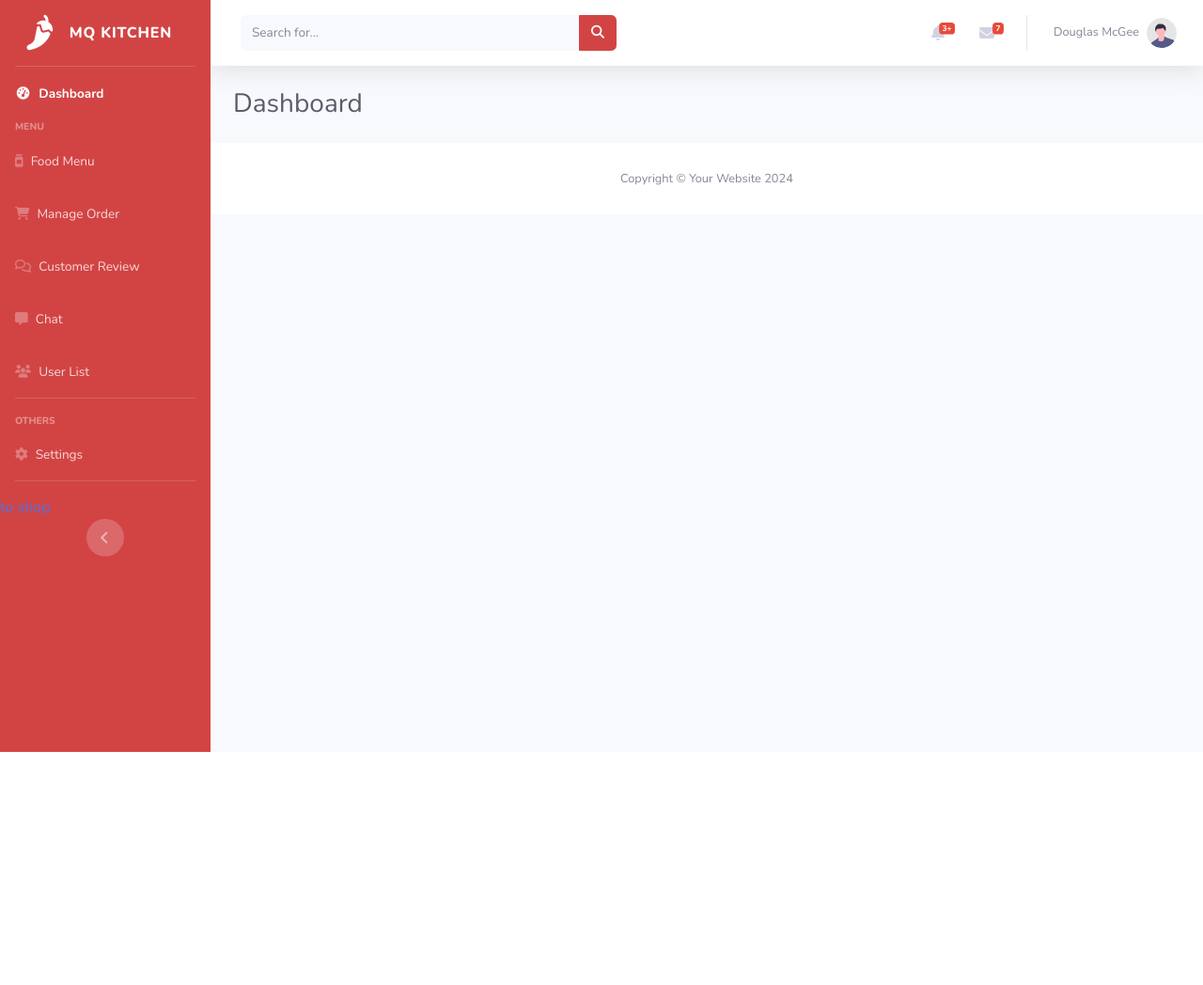
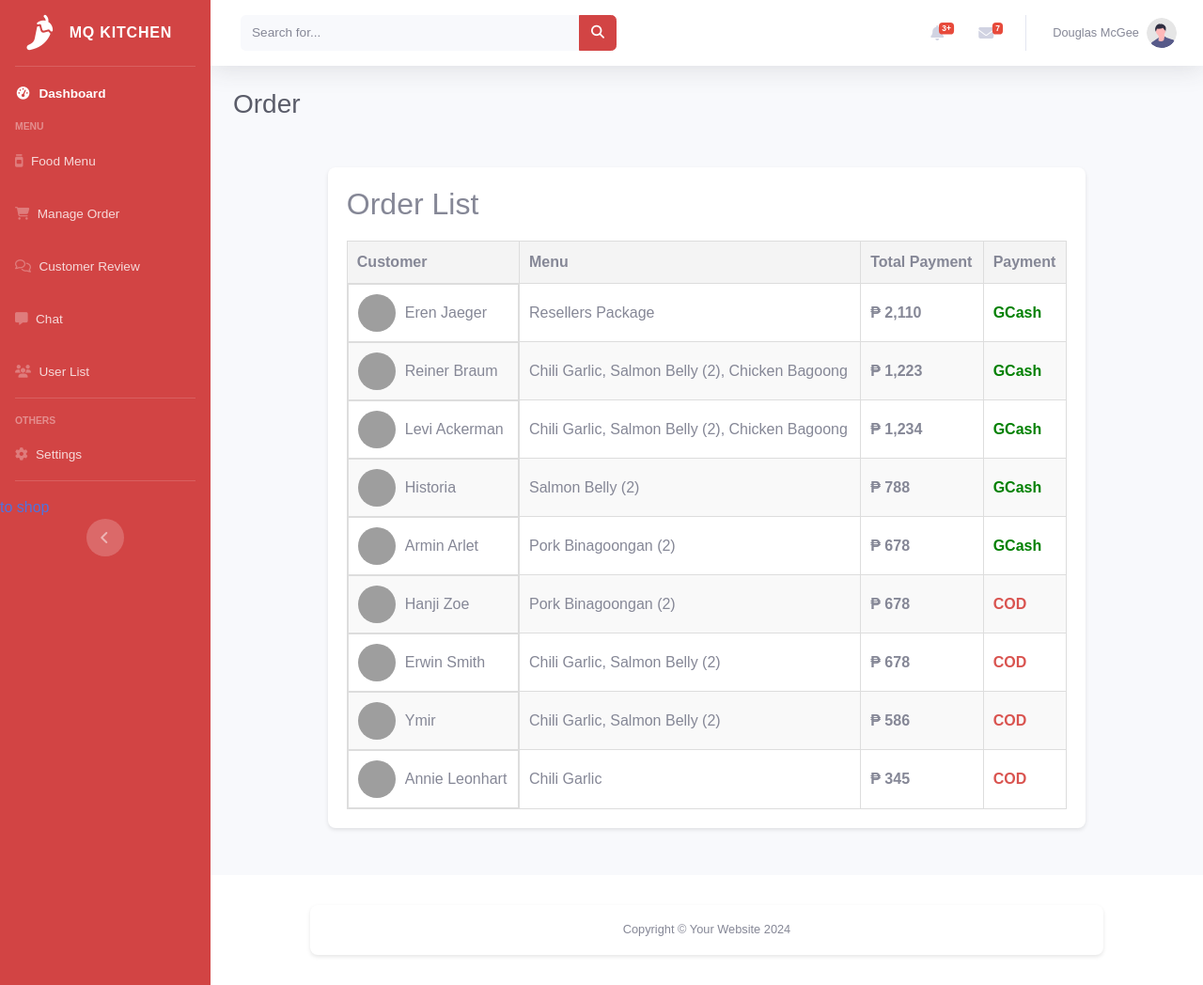
Before and after one commit to Randallace05/MQ, a PHP site: page /system/admin_page/orders/orders.php in a window 1280 px wide. Shown: the whole page at 94% size. Before the commit the page ends 800 px from the top, so only its background shows below. Run offline with PHP 8.4, Linux system fonts and the light colour scheme; some libraries are stand-ins or nearby versions; grey boxes are pictures that could not be loaded.

Commit message:
Order list

```diff
--- a/admin_page/orders/orders.php
+++ b/admin_page/orders/orders.php
@@ -21,6 +21,108 @@
     <link href="../dashboard/css/sb-admin-2.min.css" rel="stylesheet">
     <link rel="stylesheet" href="https://cdnjs.cloudflare.com/ajax/libs/font-awesome/6.6.0/css/all.min.css" integrity="sha512-Kc323vGBEqzTmouAECnVceyQqyqdsSiqLQISBL29aUW4U/M7pSPA/gEUZQqv1cwx4OnYxTxve5UMg5GT6L4JJg==" crossorigin="anonymous" referrerpolicy="no-referrer" />
 
+
+    <style>
+        body {
+            font-family: Arial, sans-serif;
+            background-color: #f4f4f4;
+            margin: 0;
+            padding: 0;
+        }
+
+        .container {
+            width: 80%;
+            margin: 50px auto;
+            background-color: #fff;
+            padding: 20px;
+            border-radius: 8px;
+            box-shadow: 0 2px 4px rgba(0, 0, 0, 0.1);
+        }
+
+        .menu {
+            width: 200px;
+            float: left;
+            margin-right: 20px;
+        }
+
+        .menu ul {
+            list-style-type: none;
+            padding: 0;
+        }
+
+        .menu ul li {
+            margin: 10px 0;
+        }
+
+        .menu ul li a {
+            text-decoration: none;
+            color: #333;
+            font-weight: bold;
+            display: block;
+            padding: 10px;
+            background-color: #f8f8f8;
+            border-radius: 4px;
+            transition: background-color 0.3s;
+        }
+
+        .menu ul li a:hover {
+            background-color: #e8e8e8;
+        }
+
+        table {
+            width: 100%;
+            border-collapse: collapse;
+            margin-top: 20px;
+        }
+
+        table, th, td {
+            border: 1px solid #ddd;
+        }
+
+        th, td {
+            padding: 10px;
+            text-align: left;
+        }
+
+        th {
+            background-color: #f4f4f4;
+        }
+
+        tr:nth-child(even) {
+            background-color: #f9f9f9;
+        }
+
+        tr:hover {
+            background-color: #f1f1f1;
+        }
+
+        .profile-pic {
+            width: 40px;
+            height: 40px;
+            border-radius: 50%;
+            vertical-align: middle;
+            margin-right: 10px;
+        }
+
+        .customer-name {
+            display: flex;
+            align-items: center;
+        }
+
+        .total {
+            font-weight: bold;
+        }
+
+        .payment-gcash {
+            color: green;
+            font-weight: bold;
+        }
+
+        .payment-cod {
+            color: #d9534f;
+            font-weight: bold;
+        }
+    </style>
 </head>
 
 <body id="page-top">
@@ -47,17 +149,97 @@
 
                     <!-- Page Heading -->
                     <div class="d-sm-flex align-items-center justify-content-between mb-4">
-                        <h1 class="h3 mb-0 text-gray-800">Dashboard</h1>
+                        <h1 class="h3 mb-0 text-gray-800">Order</h1>
                     </div>
 
-                    <!-- Content Row -->
-                    <div class="row">
+                    <div class="container">
+        <h2>Order List</h2>
+        <table>
+            <thead>
+                <tr>
+                    <th>Customer</th>
+                    <th>Menu</th>
+                    <th>Total Payment</th>
+                    <th>Payment</th>
+                </tr>
+            </thead>
+            <tbody>
+                <tr>
+                    <td class="customer-name">
+                        <img src="eren.png" alt="Eren" class="profile-pic"> Eren Jaeger
+                    </td>
+                    <td>Resellers Package</td>
+                    <td class="total">₱ 2,110</td>
+                    <td class="payment-gcash">GCash</td>
+                </tr>
+                <tr>
+                    <td class="customer-name">
+                        <img src="reiner.png" alt="Reiner" class="profile-pic"> Reiner Braum
+                    </td>
+                    <td>Chili Garlic, Salmon Belly (2), Chicken Bagoong</td>
+                    <td class="total">₱ 1,223</td>
+                    <td class="payment-gcash">GCash</td>
+                </tr>
+                <tr>
+                    <td class="customer-name">
+                        <img src="levi.png" alt="Levi" class="profile-pic"> Levi Ackerman
+                    </td>
+                    <td>Chili Garlic, Salmon Belly (2), Chicken Bagoong</td>
+                    <td class="total">₱ 1,234</td>
+                    <td class="payment-gcash">GCash</td>
+                </tr>
+                <tr>
+                    <td class="customer-name">
+                        <img src="historia.png" alt="Historia" class="profile-pic"> Historia
+                    </td>
+                    <td>Salmon Belly (2)</td>
+                    <td class="total">₱ 788</td>
+                    <td class="payment-gcash">GCash</td>
+                </tr>
+                <tr>
+                    <td class="customer-name">
+                        <img src="armin.png" alt="Armin" class="profile-pic"> Armin Arlet
+                    </td>
+                    <td>Pork Binagoongan (2)</td>
+                    <td class="total">₱ 678</td>
+                    <td class="payment-gcash">GCash</td>
+                </tr>
+                <tr>
+                    <td class="customer-name">
+                        <img src="hanji.png" alt="Hanji" class="profile-pic"> Hanji Zoe
+                    </td>
+                    <td>Pork Binagoongan (2)</td>
+                    <td class="total">₱ 678</td>
+                    <td class="payment-cod">COD</td>
+                </tr>
+                <tr>
+                    <td class="customer-name">
+                        <img src="erwin.png" alt="Erwin" class="profile-pic"> Erwin Smith
+                    </td>
+                    <td>Chili Garlic, Salmon Belly (2)</td>
+                    <td class="total">₱ 678</td>
+                    <td class="payment-cod">COD</td>
+                </tr>
+                <tr>
+                    <td class="customer-name">
+                        <img src="ymir.png" alt="Ymir" class="profile-pic"> Ymir
+                    </td>
+                    <td>Chili Garlic, Salmon Belly (2)</td>
+                    <td class="total">₱ 586</td>
+                    <td class="payment-cod">COD</td>
+                </tr>
+                <tr>
+                    <td class="customer-name">
+                        <img src="annie.png" alt="Annie" class="profile-pic"> Annie Leonhart
+                    </td>
+                    <td>Chili Garlic</td>
+                    <td class="total">₱ 345</td>
+                    <td class="payment-cod">COD</td>
+                </tr>
+            </tbody>
+        </table>
+    </div>
 
-
-
-
-                </div>
-                <!-- /.container-fluid -->
 
             </div>
             <!-- End of Main Content -->
```
